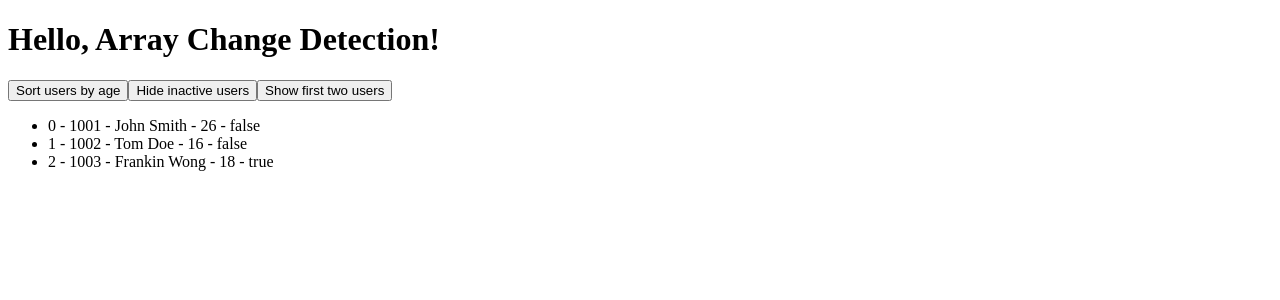
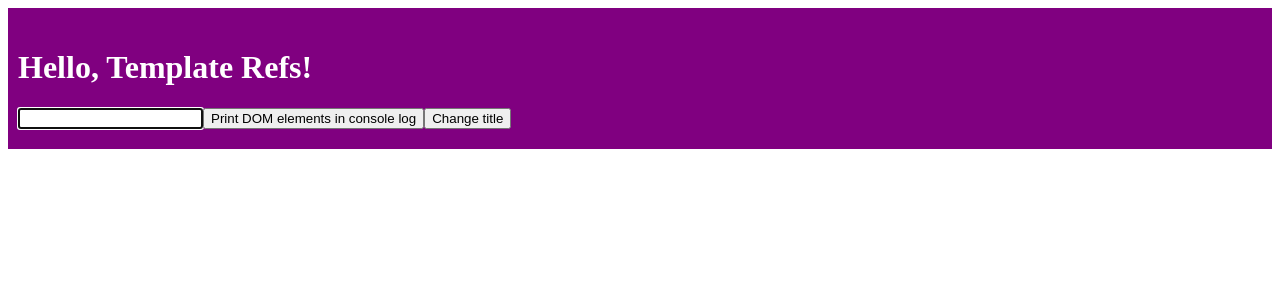
Before and after one commit to CP-Kayla/learn-vue-3, a Vue app: page / in a window 1280 px wide. Shown: the top 300 px of the page. Built offline with nearby package versions, Linux system fonts and the light colour scheme.

Commit message:
Template refs

```diff
--- a/src/App.vue
+++ b/src/App.vue
@@ -1,45 +1,39 @@
 <template>
-  <h1>{{ message }}</h1>
-  <button @click="sortUsersByAge">Sort users by age</button>
-  <button @click="hideInactiveUsers">Hide inactive users</button>
-  <button @click="showFirstTwoUsers">Show first two users</button>
-  <ul>
-    <li v-for="(user, index) in users" :key="user.id">
-      {{ index }} - {{ user.id }} - {{ user.name }} - {{ user.age }} -
-      {{ user.isActive }}
-    </li>
-  </ul>
+  <div class="card">
+    <h1 ref="title">Hello, Template Refs!</h1>
+    <input type="text" ref="input" />
+    <button @click="printDomElements">Print DOM elements in console log</button>
+    <button @click="changeTitle">Change title</button>
+  </div>
 </template>
 
 <script setup>
-import { ref } from 'vue'
+import { onMounted, ref } from 'vue'
 
-let message = ref('Hello, Array Change Detection!')
+// declare a ref to hold the element reference
+// the name must match template ref value
+let title = ref()
+const input = ref()
 
-const users = ref([
-  { id: 1001, name: 'John Smith', age: 26, isActive: false },
-  { id: 1002, name: 'Tom Doe', age: 16, isActive: false },
-  { id: 1003, name: 'Frankin Wong', age: 18, isActive: true }
-])
-
-function sortUsersByAge() {
-  users.value.sort((a, b) => a.age - b.age)
+function printDomElements() {
+  console.log(title.value)
+  console.log(input.value)
 }
 
-// filter is a non-mutating method, so we need to replace the old array
-function hideInactiveUsers() {
-  users.value = users.value.filter((user) => user.isActive)
+function changeTitle() {
+  title.value.innerText = 'Hello world!'
 }
 
-// slice is a non-mutating method, so we need to replace the old array
-function showFirstTwoUsers() {
-  users.value = users.value.slice(0, 2)
-}
+onMounted(() => {
+  input.value.focus() // programmatically focus an input on component mount
+})
 </script>
 
 <style scoped>
-.inactive {
-  color: red;
-  text-decoration: line-through;
+.card {
+  background-color: purple;
+  color: white;
+  padding: 20px 10px;
+  margin-bottom: 10px;
 }
 </style>
```
